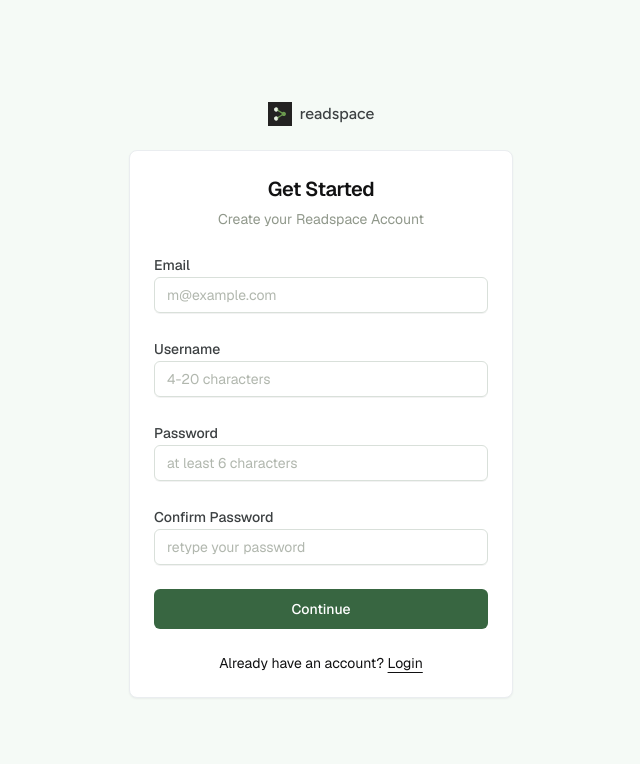
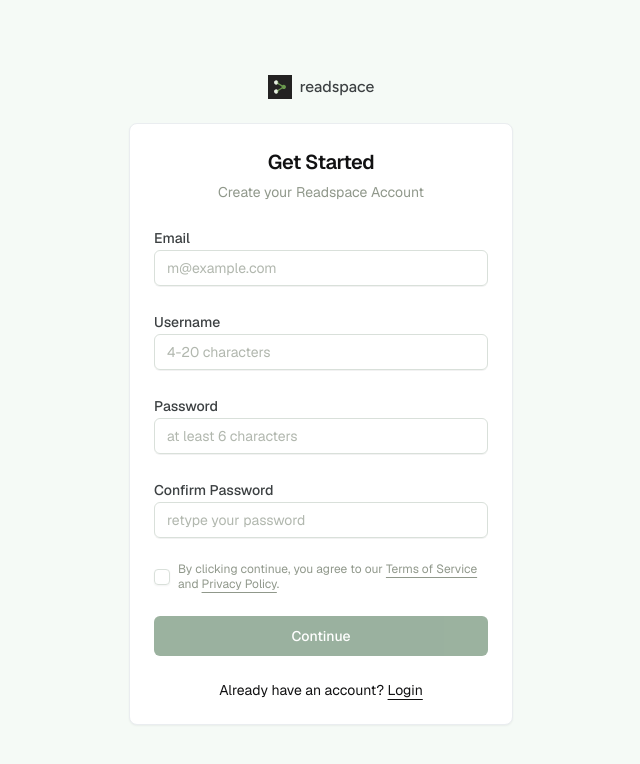
Before and after one commit to kamui-fin/readspace, a Next.js app in the folder apps/web/: page /signup in a window 1280 px wide. Shown: the top 764 px of the page, without its empty margins (319-959 px from the left). Built offline with nearby package versions, Linux system fonts and the light colour scheme; no server answers.

Commit message:
feat(web/auth): align terms layout, add cursor pointer, and resolve uncaught ZodError crashes

```diff
--- a/apps/web/app/(auth)/signup/actions.ts
+++ b/apps/web/app/(auth)/signup/actions.ts
@@ -29,7 +29,12 @@ export async function signUp(
 ) {
     try {
         const signUpSchema = createSignUpSchema(isCloudProd)
-        const validatedData = signUpSchema.parse(formData)
+        const parseResult = signUpSchema.safeParse(formData)
+        if (!parseResult.success) {
+            const firstError = parseResult.error.issues[0]
+            return { error: firstError?.message || "Validation error occurred" }
+        }
+        const validatedData = parseResult.data
         const supabase = createClient()
         const { error } = await supabase.auth.signUp({
             email: validatedData.email,
--- a/apps/web/app/(auth)/signup/page.tsx
+++ b/apps/web/app/(auth)/signup/page.tsx
@@ -23,6 +23,10 @@ export default async function SignupPage() {
     const headerList = await headers()
     const host = headerList.get("host") || ""
     const isProd = host === "app.readspace.ai"
+    const isLocal =
+        host.includes("localhost") ||
+        host.includes("127.0.0.1") ||
+        host.includes("::1")
 
     return (
         <div className="flex min-h-svh flex-col items-center justify-center gap-6 bg-muted p-6 md:p-10">
@@ -33,7 +37,7 @@ export default async function SignupPage() {
                 >
                     <Logo />
                 </a>
-                <SignupForm isProd={isProd} />
+                <SignupForm isProd={isProd} isLocal={isLocal} />
             </div>
         </div>
     )
--- a/apps/web/components/features/auth/SignupForm.tsx
+++ b/apps/web/components/features/auth/SignupForm.tsx
@@ -18,7 +18,6 @@ import { z } from "zod"
 import { signUp } from "@/app/(auth)/signup/actions"
 import { useRouter } from "next/navigation"
 import { useForm } from "react-hook-form"
-import { zodResolver } from "@hookform/resolvers/zod"
 import {
     Form,
     FormControl,
@@ -56,17 +55,43 @@ function VerificationNotice() {
 export function SignupForm({
     className,
     isProd = false,
+    isLocal = false,
     ...props
-}: React.ComponentProps<"div"> & { isProd?: boolean }) {
+}: React.ComponentProps<"div"> & { isProd?: boolean; isLocal?: boolean }) {
     const [isAwaitingVerification, setIsAwaitingVerification] =
         React.useState(false)
     const router = useRouter()
 
-    const schema = createSignUpSchema(isProd)
+    const showTerms = isProd || isLocal
+    const schema = React.useMemo(() => createSignUpSchema(showTerms), [showTerms])
     type SignUpFormValues = z.infer<typeof schema>
 
+    const resolver = React.useCallback(
+        async (values: SignUpFormValues) => {
+            const result = await schema.safeParseAsync(values)
+            if (result.success) {
+                return { values: result.data, errors: {} }
+            }
+
+            const errors = result.error.issues.reduce((acc: any, issue) => {
+                const fieldName = issue.path[0]
+                if (fieldName) {
+                    acc[fieldName] = {
+                        type: issue.code,
+                        message: issue.message,
+                    }
+                }
+                return acc
+            }, {})
+
+            return { values: {}, errors }
+        },
+        [schema]
+    )
+
     const form = useForm<SignUpFormValues>({
-        resolver: zodResolver(schema),
+        resolver,
+        mode: "onChange",
         defaultValues: {
             email: "",
             username: "",
@@ -78,7 +103,7 @@ export function SignupForm({
 
     const onSubmit = async (values: SignUpFormValues) => {
         try {
-            const result = await signUp(values, isProd)
+            const result = await signUp(values, showTerms)
 
             if (result?.error) {
                 toast.error(result.error)
@@ -188,41 +213,42 @@ export function SignupForm({
                                 )}
                             />
 
-                            {isProd && (
+                            {showTerms && (
                                 <FormField
                                     control={form.control}
                                     name="acceptTerms"
                                     render={({ field }) => (
-                                        <FormItem className="flex flex-row items-start space-x-3 space-y-0 rounded-md p-4">
+                                        <FormItem className="space-y-2">
+                                            <div className="flex flex-row items-center space-x-2">
                                                 <FormControl>
                                                     <Checkbox
                                                         checked={field.value}
                                                         onCheckedChange={
                                                             field.onChange
                                                         }
+                                                        className="cursor-pointer"
                                                     />
                                                 </FormControl>
-                                            <div className="space-y-1 leading-none">
-                                                <FormLabel>
+                                                <FormLabel className="text-xs text-muted-foreground font-normal leading-tight cursor-pointer">
                                                     By clicking continue, you
                                                     agree to our{" "}
                                                     <a
                                                         href="https://readspace.ai/terms"
-                                                        className="underline underline-offset-4"
+                                                        className="underline underline-offset-4 hover:text-primary transition-colors"
                                                     >
                                                         Terms of Service
                                                     </a>{" "}
                                                     and{" "}
                                                     <a
                                                         href="https://readspace.ai/privacy"
-                                                        className="underline underline-offset-4"
+                                                        className="underline underline-offset-4 hover:text-primary transition-colors"
                                                     >
                                                         Privacy Policy
                                                     </a>
                                                     .
                                                 </FormLabel>
+                                            </div>
                                             <FormMessage />
-                                            </div>
                                         </FormItem>
                                     )}
                                 />
@@ -231,7 +257,10 @@ export function SignupForm({
                             <Button
                                 type="submit"
                                 className="w-full"
-                                disabled={form.formState.isSubmitting}
+                                disabled={
+                                    form.formState.isSubmitting ||
+                                    !form.formState.isValid
+                                }
                             >
                                 {form.formState.isSubmitting
                                     ? "Creating account..."
--- a/apps/web/components/ui/form.tsx
+++ b/apps/web/components/ui/form.tsx
@@ -147,8 +147,10 @@ const FormMessage = React.forwardRef<
     HTMLParagraphElement,
     React.HTMLAttributes<HTMLParagraphElement>
 >(({ className, children, ...props }, ref) => {
-    const { error, formMessageId } = useFormField()
-    const body = error ? String(error?.message) : children
+    const { error, isTouched, formMessageId } = useFormField()
+    const { formState } = useFormContext()
+    const shouldShow = error && (isTouched || formState.isSubmitted)
+    const body = shouldShow ? String(error?.message) : children
 
     if (!body) {
         return null
@@ -158,7 +160,7 @@ const FormMessage = React.forwardRef<
         <p
             ref={ref}
             id={formMessageId}
-            className={cn("text-sm font-medium text-destructive", className)}
+            className={cn("text-xs font-medium text-destructive", className)}
             {...props}
         >
             {body}
```
Lines whose indentation alone changed are shown as unchanged.
